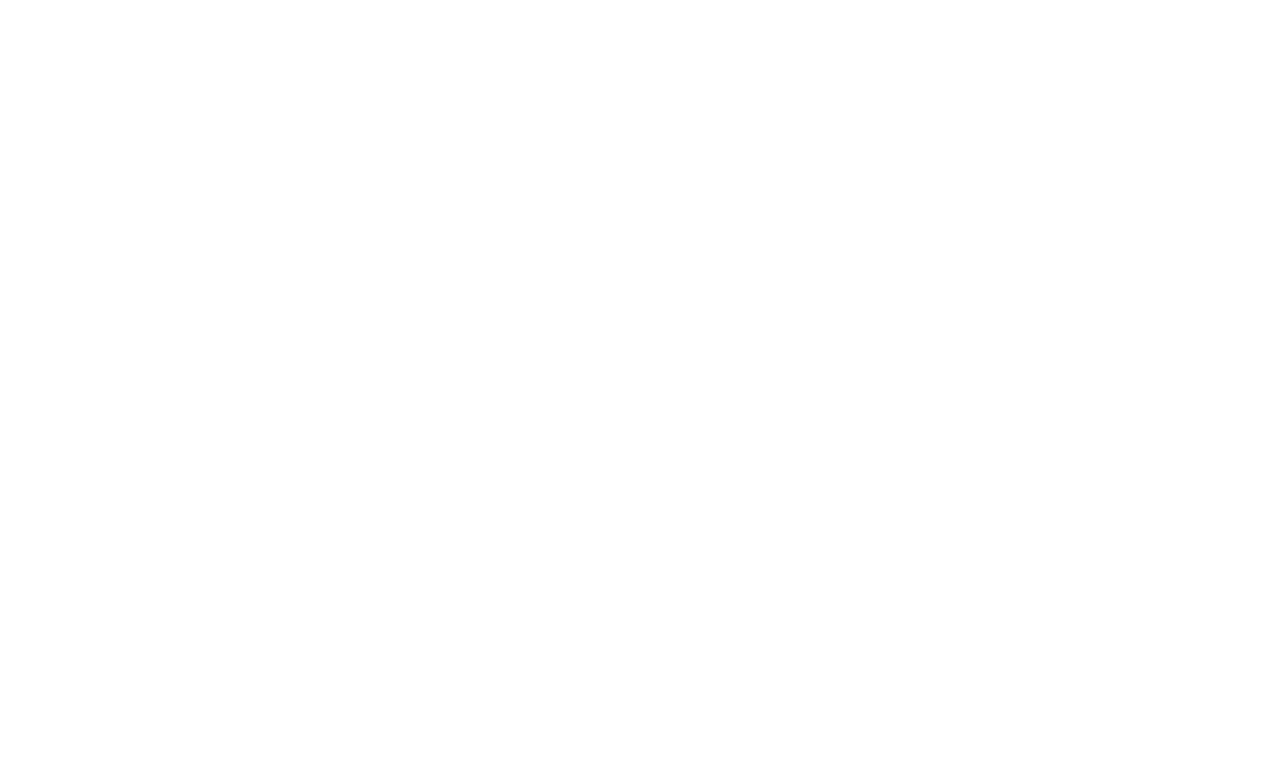
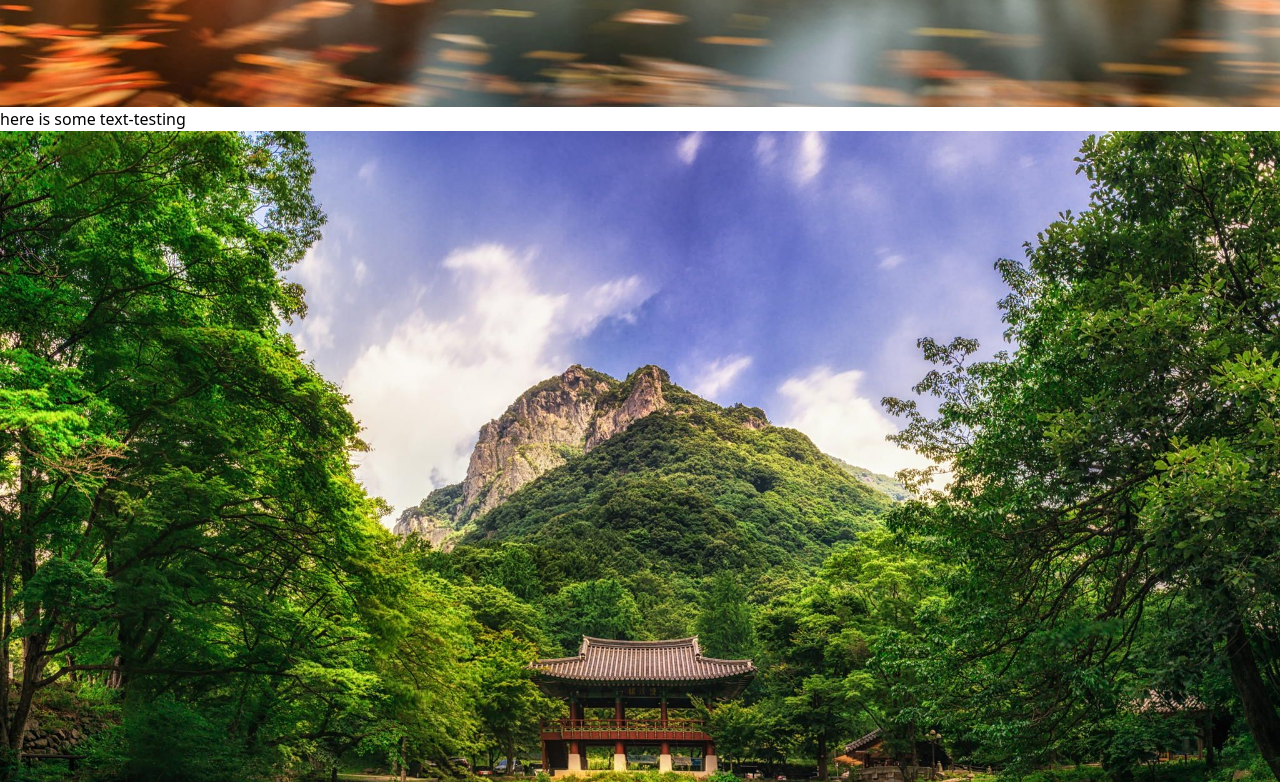
Before and after one commit to tessa5/React-website, a React (Create React App) app: page /React-website/ in a window 1280 px wide. Shown: the part 1618-2400 px from the top of the page. Before the commit the page ends 908 px from the top, so only its background shows below. Built offline with nearby package versions, Linux system fonts and the light colour scheme.

Commit message:
adding props.

```diff
--- a/src/Components/Body-C.js
+++ b/src/Components/Body-C.js
@@ -5,11 +5,18 @@ import { Link } from 'react-router-dom';
 function BodyLinks(props) {
     return(
         <>
-        <li className="body-container">
-            <Link className="body-link">
-                <figure className="body-img-wrap">
-
+        <li className="body-Container">
+            <Link className="body-link" to={props.path}>
+                <figure className="body-img-wrap" data-category={props.label}>
+                    <img
+                        className="class-image"
+                        alt="magical Kenya"
+                        src={props.src}
+                    />
                 </figure>
+                <div className="image-info">
+                    <h3 className="image-text">{props.text}</h3>
+                </div>
             </Link>
 
         </li>
--- a/src/Components/Body.js
+++ b/src/Components/Body.js
@@ -10,99 +10,92 @@ function body(){
             <h1>Magical Destinations in KENYA</h1>
             <div className='body-container'>
                 <div className='body-wrapper'>
-                    <ul>
+                    <ul className='body-Container'>
                         <BodyLinks
-                            src='Images/img1.jpg'
+                            src="../Images/img1.jpg"
+                            text="here is some text-testing"
+                            label="Adventure"
+                            path="/explore"
+                        />
+                        <BodyLinks
+                            src='../Images/img2.jpg'
+                            text=""
+                            label=""
+                            path=""
+                        />
+                        <BodyLinks
+                            src='../Images/img3.jpg'
                             alt=""
                             text=""
                             label=""
-
-                        />
-                        <BodyLinks
-                            src='Images/img2.jpg'
-                            alt=""
-                            text=""
-                            label=""
-
-                        />
-                        <BodyLinks
-                            src='Images/img3.jpg'
-                            alt=""
-                            text=""
-                            label=""
-
+                            path=""
                         />
                     </ul>
                     <ul>
                         <BodyLinks
-                            src='Images/img4.jpg'
+                            src='../Images/img4.jpg'
                             alt=""
                             text=""
                             label=""
-
+                            path=""
                         />
                         <BodyLinks
-                            src='Images/img5.jpg'
+                            src='../Images/img5.jpg'
                             alt=""
                             text=""
                             label=""
-
+                            path=""
                         />
                         <BodyLinks
-                            src='Images/img6.png'
+                            src='../Images/img6.png'
                             alt=""
                             text=""
                             label=""
-
+                            path=""
                         />
                     </ul>
                     <ul>
                         <BodyLinks
-                            src='Images/img7.jpg'
+                            src='../Images/img7.jpg'
                             alt=""
                             text=""
                             label=""
-
+                            path=""
                         />
                         <BodyLinks
-                            src='Images/img8.jpg'
+                            src='../Images/img8.jpg'
                             alt=""
                             text=""
                             label=""
-
+                            path=""
                         />
                         <BodyLinks
-                            src='Images/img9.jpg'
-                            alt=""
+                            src='../Images/img9.jpg'
                             text=""
                             label=""
-
+                            path=""
                         />
                     </ul>
                     <ul>
                         <BodyLinks
-                            src='Images/img10.jpg'
-                            alt=""
+                            src='../Images/img10.jpg'
                             text=""
                             label=""
-
+                            path=""
                         />
                         <BodyLinks
-                            src='Images/IMage2.jpg'
-                            alt=""
+                            src='../Images/IMage2.jpg'
                             text=""
                             label=""
-
+                            path=""
                         />
                         <BodyLinks
-                            src='Images/IMage1.jpg'
-                            alt=""
+                            src='../Images/IMage1.jpg'
                             text=""
                             label=""
-
+                            path=""
                         />
                     </ul>
-
                 </div>
 
             </div>
--- /dev/null
+++ b/src/Components/Footer.js
@@ -0,0 +1,11 @@
+import React from 'react';
+
+function Footer(){
+    return(
+        <>
+        <div>this is the footer</div>
+        </>
+    );
+}
+
+export default Footer;
--- a/src/Components/Header.js
+++ b/src/Components/Header.js
@@ -8,7 +8,7 @@ function Header() {
             <div className="relative h-auto w-screen">
             <img src= "/Images/IMage1.jpg" alt=''/>
 
-            <h1 className='heading text-4xl text-white font-bold absolute top-1/4 right-1/2 '>MY MAGICAL KENYA</h1>
+            <h1 className='text-center sm: text-left text-white font-bold inset-x-1/4 top-1/4 relative md:absolute'>MY MAGICAL KENYA</h1>
             <h5>Discover More...</h5>
             <div className='btn-header'>
                 <Buttons>
--- a/src/Components/Navbar.js
+++ b/src/Components/Navbar.js
@@ -22,7 +22,7 @@ function Navbar() {
     window.addEventListener('resize', showButton)
     return (
         <>
-        <nav className="navbar ">
+        <nav className="navbar sticky top-0 z-50">
             <div className="navbar-cont h-20 bg-gradient-to-r from-yellow-400 via-red-500 to-pink-50 text-black">
                 <Link to="/" className="nav-barLogo  p-4 text-3xl font-bold tracking-wider leading-tight float-left">LVK<i className='fab fa-affiliatetheme'/></Link>
                 <div className='menu-icons float-right text-3xl p-3'onClick={handleClick}>
@@ -50,14 +50,10 @@ function Navbar() {
                             Sign-Up
                         </Link>
                     </li>
-
-
                 </ul>
                     {button && <Buttons buttonStyle='' >Sign-Up</Buttons>}
             </div>
-
         </nav>
-
         </>
     )
 }
--- a/src/Components/pages/Homepage.js
+++ b/src/Components/pages/Homepage.js
@@ -1,14 +1,14 @@
 import React from 'react';
 import Header from '../Header';
 import Body from '../Body';
-
+import Footer from '../Footer'
 
 function Homepage() {
     return (
         <>
         <Header/>
         <Body/>
-
+        <Footer/>
         </>
     );
 }
```
Lines whose indentation alone changed are shown as unchanged.
